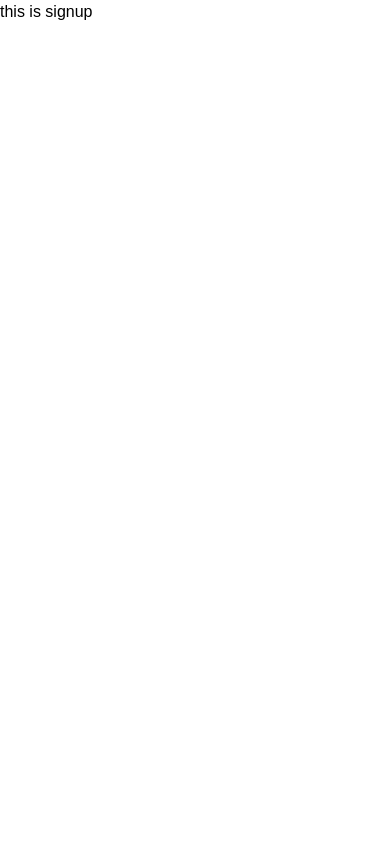
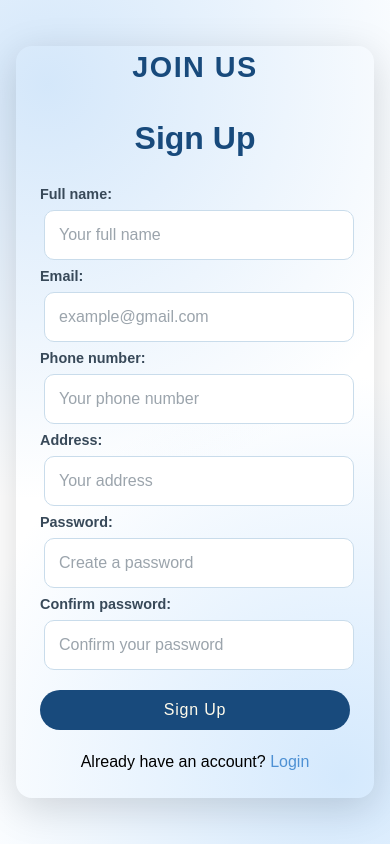
Before and after one commit to lemonhuhh/Learning-React, a React (Vite) app in the folder Frontend-kansa-clo/: page /signup in a window 390 px wide. Built offline with nearby package versions, Linux system fonts and the light colour scheme.

Commit message:
Added signin page

```diff
--- a/Frontend-kansa-clo/src/pages/auth/Login.jsx
+++ b/Frontend-kansa-clo/src/pages/auth/Login.jsx
@@ -136,6 +136,7 @@
 import { useState } from "react";
 import { useNavigate } from "react-router-dom";
 import { Link } from "react-router-dom";
+import signupbg from "../../assets/logo/signupbg.png";
 
 function Login() {
   const navigate = useNavigate();
@@ -179,17 +180,28 @@ function Login() {
 
   return (
     <>
-    <div className="flex justify-center">
-      <div className="flex text-center justify-center">
-        <div>
-        <p className="mb-2 text-[2.3rem] font-extrabold tracking-[0.13em] text-[#6a89a7]">
+      <div className="min-h-screen flex items-center justify-center bg-[radial-gradient(circle_at_12%_10%,rgba(136,189,242,0.36),transparent_26rem),radial-gradient(circle_at_88%_92%,rgba(189,221,252,0.65),transparent_25rem)] p-4">
+        <div className="flex w-full max-w-300 h-full max-h-300 flex-col md:flex-row overflow-hidden rounded-2xl shadow-[0_10px_40px_rgba(0,0,0,0.15)]">
+          {/* Welcome Back */}
+          <div className="relative w-full md:w-1/2 min-h-5 md:min-h-125 flex items-center text-center justify-center overflow-hidden">
+            <img
+              src={signupbg}
+              className="hidden md:block absolute inset-0 w-full h-full object-cover"
+            />
+            {/* Welcome text */}
+            <p className="relative text-[1.9rem] md:text-[3rem] font-extrabold tracking-wider text-[#184a7c]">
               WELCOME BACK
             </p>
           </div>
 
-      </div>
-      <div className="flex flex-col justify-center p-5">
+          {/* Form */}
+          <div className="w-full md:w-1/2 min-h-125 flex flex-col justify-center p-6 md:p-10">
+            <p className="text-center mb-5 text-[2rem] md:text-[2.3rem] font-extrabold text-[#184a7c]">
+              Login
+            </p>
+
             <form onSubmit={handleSubmit}>
+              {/* Email */}
               <div>
                 <label
                   htmlFor="email"
@@ -197,17 +209,19 @@ function Login() {
                 >
                   Email:
                 </label>
-            <div>
+
                 <input
+                  required
                   type="text"
                   name="email"
                   value={formData.email}
                   onChange={handleChange}
                   placeholder="example@gmail.com"
-                className="min-h-12.5 w-full rounded-[10px] border border-[#c9dceb] bg-white px-3.5 text-[#384959] outline-none transition focus:border-[#88bdf2] focus:shadow-[0_0_0_4px_rgba(136,189,242,0.2)]"
+                  className="m-1 min-h-12.5 w-full rounded-[10px] border border-[#c9dceb] bg-white px-3.5 text-[#384959] outline-none transition focus:border-[#88bdf2] focus:shadow-[0_0_0_4px_rgba(136,189,242,0.2)]"
                 />
               </div>
-          </div>
+
+              {/* Password */}
               <div>
                 <label
                   htmlFor="password"
@@ -215,22 +229,49 @@ function Login() {
                 >
                   Password:
                 </label>
-            <div>
+
                 <input
+                  required
                   type="password"
                   name="password"
                   value={formData.password}
                   onChange={handleChange}
                   placeholder="Your password"
-                className="min-h-12.5 w-full rounded-[10px] border border-[#c9dceb] bg-white px-3.5 text-[#384959] outline-none transition focus:border-[#88bdf2] focus:shadow-[0_0_0_4px_rgba(136,189,242,0.2)]"
+                  className="m-1 min-h-12.5 w-full rounded-[10px] border border-[#c9dceb] bg-white px-3.5 text-[#384959] outline-none transition focus:border-[#88bdf2] focus:shadow-[0_0_0_4px_rgba(136,189,242,0.2)]"
                 />
               </div>
+
+              {/* Forgot password */}
+              <div className="text-right">
+                <a
+                  className="text-[0.86rem] font-bold text-[#4e91d4] hover:underline"
+                  href="/dashboard"
+                >
+                  Forgot password?
+                </a>
               </div>
 
-          <button type="submit">Login</button>
-          <br />
-          <Link to="/signup">Sign up first</Link>
+              {/* Login button */}
+              <div className="text-center mt-3">
+                <button
+                  type="submit"
+                  className="min-w-full text-[1rem] p-2 rounded-4xl tracking-wider text-amber-50 bg-[#184a7c]"
+                >
+                  Login
+                </button>
+              </div>
+
+              {/* Sign up */}
+              <div className="text-center pt-5">
+                <span>
+                  Don't have an account?{" "}
+                  <a href="/signup" className="text-[#4e91d4] hover:underline">
+                    Sign up
+                  </a>
+                </span>
+              </div>
             </form>
+          </div>
         </div>
       </div>
     </>
--- a/Frontend-kansa-clo/src/pages/auth/Signup.jsx
+++ b/Frontend-kansa-clo/src/pages/auth/Signup.jsx
@@ -1,11 +1,214 @@
-import React from 'react'
+import { useState } from "react";
+import { useNavigate } from "react-router-dom";
+import signupbg from "../../assets/logo/signupbg.png";
 
 function Signup() {
+  const navigate = useNavigate();
+
+  const [formData, setFormdata] = useState({
+    fullName: "",
+    email: "",
+    phone: "",
+    address: "",
+    password: "",
+    confirmPassword: "",
+  });
+
+  const handleChange = (e) => {
+    setFormdata({
+      ...formData,
+      [e.target.name]: e.target.value,
+    });
+  };
+
+  const handleSubmit = (e) => {
+    e.preventDefault();
+
+    // You can add confirm password logic here later
+
+    alert("Signup Successful.");
+
+    setFormdata({
+      fullName: "",
+      email: "",
+      phone: "",
+      address: "",
+      password: "",
+      confirmPassword: "",
+    });
+
+    navigate("/login");
+  };
+
   return (
-    <div>
-      this is signup
-    </div>
-  )
+    <>
+      <div className="min-h-screen flex items-center justify-center bg-[radial-gradient(circle_at_12%_10%,rgba(136,189,242,0.36),transparent_26rem),radial-gradient(circle_at_88%_92%,rgba(189,221,252,0.65),transparent_25rem)] p-4">
+        <div className="flex w-full max-w-[900px] flex-col md:flex-row overflow-hidden rounded-2xl shadow-[0_10px_40px_rgba(0,0,0,0.15)]">
+          {/* Welcome */}
+          <div className="relative w-full md:w-1/2 min-h-5 md:min-h-125 flex items-center text-center justify-center overflow-hidden">
+            {/* Background image - desktop only */}
+            <img
+              src={signupbg}
+              className="hidden md:block absolute inset-0 w-full h-full object-cover"
+            />
+
+            <p className="relative text-[1.8rem] md:text-[2.3rem] font-extrabold tracking-wider text-[#184a7c]">
+              JOIN US
+            </p>
+          </div>
+
+          {/* Form */}
+          <div className="w-full md:w-1/2 flex flex-col justify-center p-6 md:p-10">
+            <p className="text-center mb-5 text-[2rem] md:text-[2.3rem] font-extrabold text-[#184a7c]">
+              Sign Up
+            </p>
+
+            <form onSubmit={handleSubmit}>
+              {/* Full Name */}
+              <div>
+                <label
+                  htmlFor="fullName"
+                  className="text-[0.9rem] font-bold text-[#384959]"
+                >
+                  Full name:
+                </label>
+
+                <input
+                  required
+                  type="text"
+                  name="fullName"
+                  value={formData.fullName}
+                  onChange={handleChange}
+                  placeholder="Your full name"
+                  className="m-1 min-h-12.5 w-full rounded-[10px] border border-[#c9dceb] bg-white px-3.5 text-[#384959] outline-none transition focus:border-[#88bdf2] focus:shadow-[0_0_0_4px_rgba(136,189,242,0.2)]"
+                />
+              </div>
+
+              {/* Email */}
+              <div>
+                <label
+                  htmlFor="email"
+                  className="text-[0.9rem] font-bold text-[#384959]"
+                >
+                  Email:
+                </label>
+
+                <input
+                  required
+                  type="email"
+                  name="email"
+                  value={formData.email}
+                  onChange={handleChange}
+                  placeholder="example@gmail.com"
+                  className="m-1 min-h-12.5 w-full rounded-[10px] border border-[#c9dceb] bg-white px-3.5 text-[#384959] outline-none transition focus:border-[#88bdf2] focus:shadow-[0_0_0_4px_rgba(136,189,242,0.2)]"
+                />
+              </div>
+
+              {/* Phone */}
+              <div>
+                <label
+                  htmlFor="phone"
+                  className="text-[0.9rem] font-bold text-[#384959]"
+                >
+                  Phone number:
+                </label>
+
+                <input
+                  required
+                  type="tel"
+                  name="phone"
+                  value={formData.phone}
+                  onChange={handleChange}
+                  placeholder="Your phone number"
+                  className="m-1 min-h-12.5 w-full rounded-[10px] border border-[#c9dceb] bg-white px-3.5 text-[#384959] outline-none transition focus:border-[#88bdf2] focus:shadow-[0_0_0_4px_rgba(136,189,242,0.2)]"
+                />
+              </div>
+
+              {/* Address */}
+              <div>
+                <label
+                  htmlFor="address"
+                  className="text-[0.9rem] font-bold text-[#384959]"
+                >
+                  Address:
+                </label>
+
+                <input
+                  required
+                  type="text"
+                  name="address"
+                  value={formData.address}
+                  onChange={handleChange}
+                  placeholder="Your address"
+                  className="m-1 min-h-12.5 w-full rounded-[10px] border border-[#c9dceb] bg-white px-3.5 text-[#384959] outline-none transition focus:border-[#88bdf2] focus:shadow-[0_0_0_4px_rgba(136,189,242,0.2)]"
+                />
+              </div>
+
+              {/* Password */}
+              <div>
+                <label
+                  htmlFor="password"
+                  className="text-[0.9rem] font-bold text-[#384959]"
+                >
+                  Password:
+                </label>
+
+                <input
+                  required
+                  type="password"
+                  name="password"
+                  value={formData.password}
+                  onChange={handleChange}
+                  placeholder="Create a password"
+                  className="m-1 min-h-12.5 w-full rounded-[10px] border border-[#c9dceb] bg-white px-3.5 text-[#384959] outline-none transition focus:border-[#88bdf2] focus:shadow-[0_0_0_4px_rgba(136,189,242,0.2)]"
+                />
+              </div>
+
+              {/* Confirm Password */}
+              <div>
+                <label
+                  htmlFor="confirmPassword"
+                  className="text-[0.9rem] font-bold text-[#384959]"
+                >
+                  Confirm password:
+                </label>
+
+                <input
+                  required
+                  type="password"
+                  name="confirmPassword"
+                  value={formData.confirmPassword}
+                  onChange={handleChange}
+                  placeholder="Confirm your password"
+                  className="m-1 min-h-12.5 w-full rounded-[10px] border border-[#c9dceb] bg-white px-3.5 text-[#384959] outline-none transition focus:border-[#88bdf2] focus:shadow-[0_0_0_4px_rgba(136,189,242,0.2)]"
+                />
+              </div>
+
+              {/* Sign Up Button */}
+              <div className="text-center mt-4">
+                <button
+                  type="submit"
+                  className="min-w-full text-[1rem] p-2 rounded-4xl tracking-[0.05em] text-amber-50 bg-[#184a7c]"
+                >
+                  Sign Up
+                </button>
+              </div>
+
+              {/* Login */}
+              <div className="text-center pt-5">
+                <span>
+                  Already have an account?{" "}
+                  <a href="/login" className="text-[#4e91d4] hover:underline">
+                    Login
+                  </a>
+                </span>
+              </div>
+            </form>
+          </div>
+        </div>
+      </div>
+    </>
+  );
 }
 
-export default Signup
+export default Signup;
```
Also changed, not shown: Frontend-kansa-clo/src/App.jsx (+4 -6 lines), 1 other file (tests, documents, lock files or other folders). Lines whose indentation alone changed are shown as unchanged.
